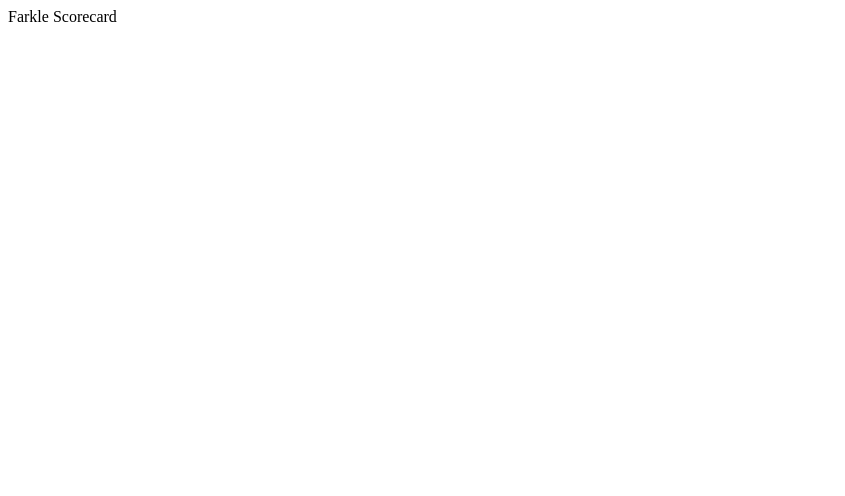
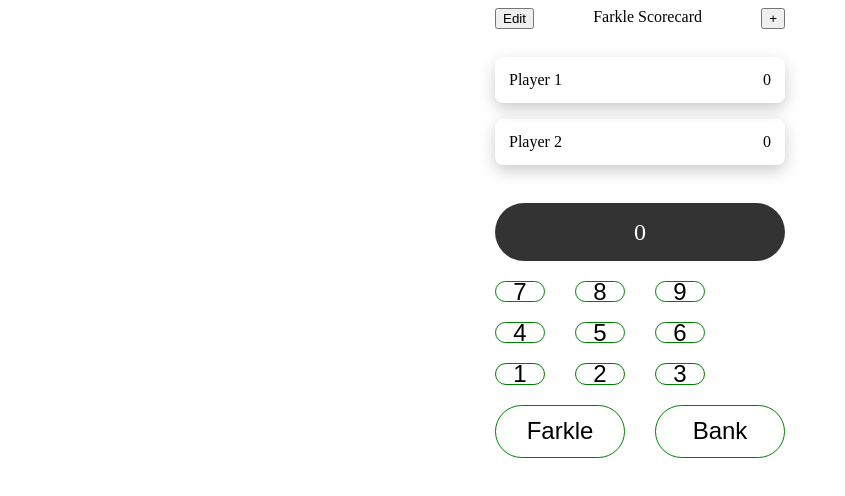
Before and after one commit to JoshuaSoileau/FarkleScorecard, a Next.js app: page / in a window 1280 px wide. Shown: the top 496 px of the page, without its empty margins (0-845 px from the left). Built offline with nearby package versions, Linux system fonts and the light colour scheme.

Commit message:
Most of the calculator

```diff
--- /dev/null
+++ b/components/Calculator/Button.jsx
@@ -0,0 +1,54 @@
+import React from "react";
+
+const Button = ({ children, onClick, small, color }) => {
+  return (
+    <button onClick={() => onClick(children)}>
+      <span>{children}</span>
+
+      <style jsx>
+        {`
+          button {
+            border-radius: 70px;
+            display: block;
+            font-size: 24px;
+            border: 1px solid ${color || "orange"};
+            background: none;
+            position: relative;
+            width: 100%;
+            padding: 0;
+            margin-bottom: 20px;
+            cursor: pointer;
+          }
+
+          button::before {
+            content: "";
+            display: block;
+            padding-bottom: ${small ? "40%" : "100%"};
+          }
+
+          button:focus {
+            outline: none;
+          }
+
+          button:active {
+            outline: none;
+            background: #efefef;
+          }
+
+          span {
+            position: absolute;
+            top: 0;
+            left: 0;
+            width: 100%;
+            height: 100%;
+            display: flex;
+            justify-content: space-around;
+            align-items: center;
+          }
+        `}
+      </style>
+    </button>
+  );
+};
+
+export default Button;
--- /dev/null
+++ b/components/Calculator/Calculator.jsx
@@ -0,0 +1,115 @@
+import React, { useState } from "react";
+import { Container, Row, Col } from "react-grid-system";
+import Button from "./Button";
+
+const Calculator = () => {
+  const [score, setScore] = useState("0");
+
+  const handleScoreClick = number => {
+    const numberAsString = String(number);
+
+    if (score === "0") {
+      setScore(numberAsString);
+      return;
+    }
+
+    setScore(score + numberAsString);
+  };
+
+  return (
+    <div className="calculator">
+      <Container>
+        <Row>
+          <Col>
+            <div className="score">
+              <span>{score}</span>
+            </div>
+          </Col>
+        </Row>
+        <Row>
+          <Col xs={3}>
+            <Button onClick={handleScoreClick}>7</Button>
+          </Col>
+          <Col xs={3}>
+            <Button onClick={handleScoreClick}>8</Button>
+          </Col>
+          <Col xs={3}>
+            <Button onClick={handleScoreClick}>9</Button>
+          </Col>
+        </Row>
+        <Row>
+          <Col xs={3}>
+            <Button onClick={handleScoreClick}>4</Button>
+          </Col>
+          <Col xs={3}>
+            <Button onClick={handleScoreClick}>5</Button>
+          </Col>
+          <Col xs={3}>
+            <Button onClick={handleScoreClick}>6</Button>
+          </Col>
+        </Row>
+        <Row>
+          <Col xs={3}>
+            <Button onClick={handleScoreClick}>1</Button>
+          </Col>
+          <Col xs={3}>
+            <Button onClick={handleScoreClick}>2</Button>
+          </Col>
+          <Col xs={3}>
+            <Button onClick={handleScoreClick}>3</Button>
+          </Col>
+        </Row>
+        <Row>
+          <Col xs={6}>
+            <Button small color="red">
+              Farkle
+            </Button>
+          </Col>
+          <Col xs={6}>
+            <Button small color="green">
+              Bank
+            </Button>
+          </Col>
+        </Row>
+      </Container>
+
+      <style jsx>
+        {`
+          .score {
+            display: block;
+            margin-bottom: 20px;
+            border-radius: 70px;
+            position: relative;
+            background: #333;
+            color: white;
+            font-size: 24px;
+            margin-bottom: 20px;
+          }
+
+          .score::before {
+            content: "";
+            display: block;
+            padding-bottom: 20%;
+          }
+
+          .score span {
+            position: absolute;
+            top: 0;
+            left: 0;
+            width: 100%;
+            height: 100%;
+            display: flex;
+            justify-content: space-around;
+            align-items: center;
+          }
+
+          .calculator {
+            margin-top: 30px;
+          }
+        `}
+      </style>
+    </div>
+  );
+};
+
+export default Calculator;
--- a/components/Header/Header.jsx
+++ b/components/Header/Header.jsx
@@ -1,7 +1,35 @@
 import React from "react";
+import { Container, Row, Col } from "react-grid-system";
 
-const Header = () => {
-  return <header>Farkle Scorecard</header>;
+const Header = ({ title, addPlayer }) => {
+  const handleAddPlayer = () => {
+    const name = prompt("Enter player name");
+    addPlayer(name);
+  };
+
+  return (
+    <Container>
+      <Row>
+        <Col>
+          <header>
+            <button>Edit</button>
+            <span>{title}</span>
+            <button onClick={handleAddPlayer}>+</button>
+          </header>
+        </Col>
+      </Row>
+
+      <style jsx>
+        {`
+          header {
+            display: flex;
+            justify-content: space-between;
+            margin-bottom: 20px;
+          }
+        `}
+      </style>
+    </Container>
+  );
 };
 
 export default Header;
--- /dev/null
+++ b/components/Player/Player.jsx
@@ -0,0 +1,28 @@
+import React from "react";
+
+const Player = ({ name, scores }) => {
+  const total =
+    (scores.length && scores.reduce((one, two) => one + two)) || "0";
+
+  return (
+    <div>
+      <span>{name}</span>
+      <span>{total}</span>
+
+      <style jsx>
+        {`
+          div {
+            display: flex;
+            justify-content: space-between;
+            border-radius: 8px;
+            box-shadow: 0 6px 16px rgba(0, 0, 0, 0.2);
+            padding: 14px;
+            margin: 8px 0;
+          }
+        `}
+      </style>
+    </div>
+  );
+};
+
+export default Player;
--- /dev/null
+++ b/components/PlayerList/PlayerList.jsx
@@ -0,0 +1,34 @@
+import React from "react";
+import { Container, Row, Col } from "react-grid-system";
+import Player from "../Player/Player";
+
+const PlayerList = ({ players }) => {
+  if (!players.length)
+    return (
+      <div>
+        Click + to add players
+        <style jsx>
+          {`
+            div {
+              text-align: center;
+              margin: 20px 0;
+            }
+          `}
+        </style>
+      </div>
+    );
+
+  return (
+    <Container>
+      {players.map(player => (
+        <Row>
+          <Col>
+            <Player {...player} />
+          </Col>
+        </Row>
+      ))}
+    </Container>
+  );
+};
+
+export default PlayerList;
--- a/pages/index.js
+++ b/pages/index.js
@@ -1,10 +1,57 @@
-import React from "react";
+import React, { useState } from "react";
 import Header from "../components/Header/Header";
+import PlayerList from "../components/PlayerList/PlayerList";
+import Calculator from "../components/Calculator/Calculator";
+
+const initialPlayers = [
+  {
+    name: "Player 1",
+    scores: []
+  },
+  {
+    name: "Player 2",
+    scores: []
+  }
+];
 
 const Home = () => {
+  const [title, setTitle] = useState("Farkle Scorecard");
+  const [players, setPlayers] = useState(initialPlayers);
+
+  const addPlayer = name => {
+    setPlayers([
+      ...players,
+      {
+        name,
+        scores: []
+      }
+    ]);
+  };
+
+  const addScore = (playerName, score) => {
+    const player = players.filter(({ name }) => name === playerName)[0];
+    const others = players.filter(({ name }) => name !== playerName);
+
+    if (!player) return;
+
+    player.scores.push(score);
+    setPlayers(players);
+  };
+
   return (
     <div>
-      <Header />
+      <Header title={title} addPlayer={addPlayer} />
+      <PlayerList players={players} />
+      <Calculator />
+
+      <style jsx>
+        {`
+          div {
+            max-width: 320px;
+            margin: 0 auto;
+          }
+        `}
+      </style>
     </div>
   );
 };
```
Also changed, not shown: 2 other files (tests, documents, lock files or other folders).
